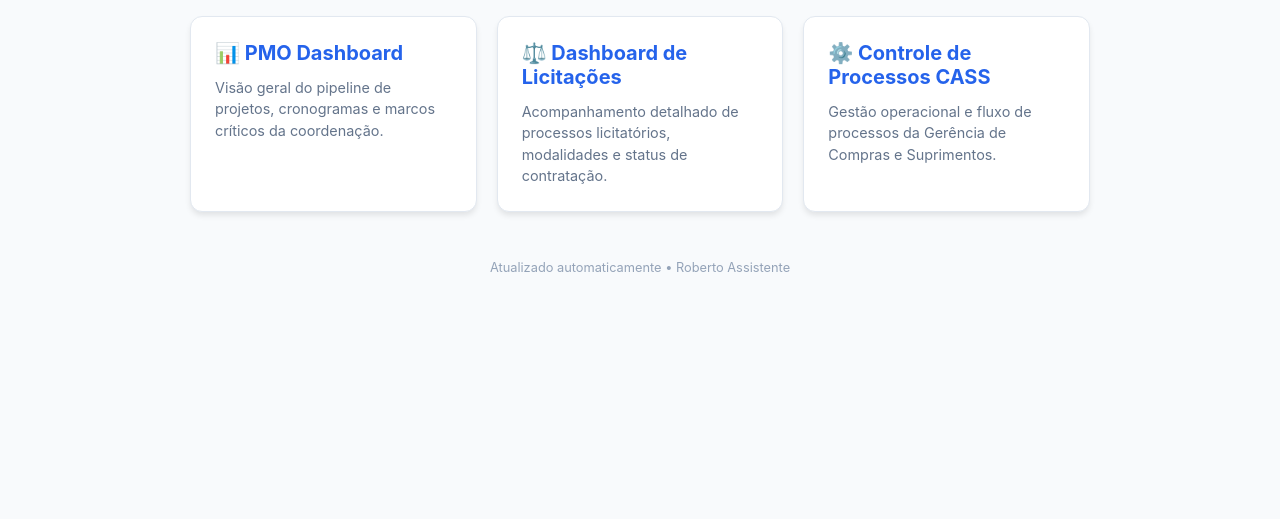
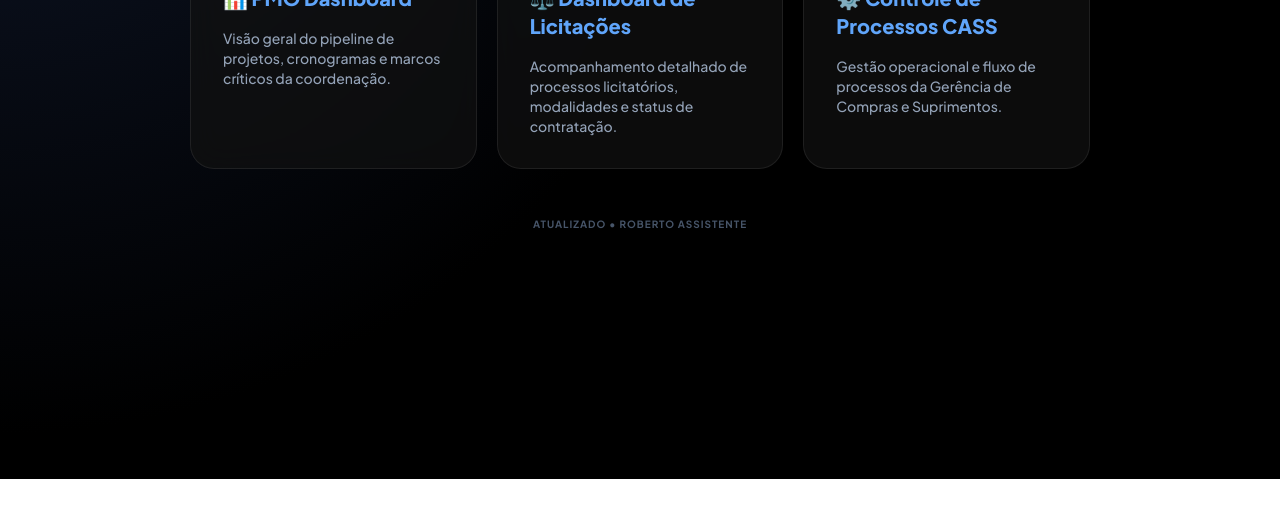
Before and after one commit to Pedroaraujo12/paineis, a plain HTML site: page index.html in a window 1280 px wide. Shown: the part 321-840 px from the top of the page. After the commit the page ends 800 px from the top, so only its background shows below. Drawn offline with nearby package versions, Linux system fonts and the light colour scheme.

Commit message:
Update style to glassmorphism

```diff
--- a/index.html
+++ b/index.html
@@ -3,55 +3,21 @@
 <head>
     <meta charset="UTF-8">
     <meta name="viewport" content="width=device-width, initial-scale=1.0">
-    <title>Painéis de Controle - AgSUS</title>
+    <title>AgSUS | Painéis de Gestão</title>
+    <script src="https://cdn.tailwindcss.com"></script>
+    <link href="https://fonts.googleapis.com/css2?family=Plus+Jakarta+Sans:wght@300;400;500;600;700;800&display=swap" rel="stylesheet">
     <style>
-        :root {
-            --primary: #2563eb;
-            --bg: #f8fafc;
-            --text: #1e293b;
-            --card-bg: #ffffff;
+        :root { --bg-deep: #000000; --glass: rgba(18, 18, 18, 0.7); --accent: #3b82f6; --glow: rgba(59, 130, 246, 0.3); }
+        body {
+            font-family: 'Plus Jakarta Sans', sans-serif;
+            background: radial-gradient(circle at 0% 0%, #0f172a 0%, #000000 50%),
+                        radial-gradient(circle at 100% 100%, #1e1b4b 0%, #000000 50%);
+            color: #f8fafc; margin: 0; min-height: 100vh; display: flex; flex-direction: column; align-items: center; justify-content: center; padding: 20px;
         }
-        body {
-            font-family: -apple-system, BlinkMacSystemFont, "Segoe UI", Roboto, Helvetica, Arial, sans-serif;
-            background-color: var(--bg);
-            color: var(--text);
-            display: flex;
-            flex-direction: column;
-            align-items: center;
-            justify-content: center;
-            min-height: 100vh;
-            margin: 0;
-            padding: 20px;
-        }
-        h1 { margin-bottom: 2rem; font-weight: 700; color: #0f172a; }
-        .grid {
-            display: grid;
-            grid-template-columns: repeat(auto-fit, minmax(280px, 1fr));
-            gap: 20px;
-            width: 100%;
-            max-width: 900px;
-        }
-        .card {
-            background: var(--card-bg);
-            padding: 24px;
-            border-radius: 12px;
-            box-shadow: 0 4px 6px -1px rgb(0 0 0 / 0.1);
-            text-decoration: none;
-            color: inherit;
-            transition: transform 0.2s, box-shadow 0.2s;
-            border: 1px solid #e2e8f0;
-            display: flex;
-            flex-direction: column;
-            gap: 12px;
-        }
-        .card:hover {
-            transform: translateY(-4px);
-            box-shadow: 0 10px 15px -3px rgb(0 0 0 / 0.1);
-            border-color: var(--primary);
-        }
-        .card h2 { margin: 0; font-size: 1.25rem; color: var(--primary); }
-        .card p { margin: 0; font-size: 0.9rem; color: #64748b; line-height: 1.5; }
-        .footer { margin-top: 3rem; font-size: 0.8rem; color: #94a3b8; }
+        .glass-card { background: var(--glass); backdrop-filter: blur(15px); border: 1px solid rgba(255,255,255,0.08); border-radius: 1.5rem; transition: transform 0.3s; }
+        .glass-card:hover { transform: translateY(-5px); border-color: var(--accent); }
+        .grid { display: grid; grid-template-columns: repeat(auto-fit, minmax(280px, 1fr)); gap: 20px; width: 100%; max-width: 900px; }
+        h1 { margin-bottom: 3rem; font-weight: 800; text-transform: uppercase; letter-spacing: 0.1em; color: white; }
     </style>
 </head>
 <body>
@@ -59,24 +25,24 @@
     <h1>Painéis de Gestão e Compras</h1>
 
     <div class="grid">
-        <a href="https://paines-licitacoes.pages.dev/pmo-dashboard.html" class="card" target="_blank">
-            <h2>📊 PMO Dashboard</h2>
-            <p>Visão geral do pipeline de projetos, cronogramas e marcos críticos da coordenação.</p>
+        <a href="https://paines-licitacoes.pages.dev/pmo-dashboard.html" class="glass-card p-8">
+            <h2 class="text-xl font-black text-blue-400 mb-4">📊 PMO Dashboard</h2>
+            <p class="text-sm text-slate-400 font-medium">Visão geral do pipeline de projetos, cronogramas e marcos críticos da coordenação.</p>
         </a>
 
-        <a href="https://paines-licitacoes.pages.dev/index.html" class="card" target="_blank">
-            <h2>⚖️ Dashboard de Licitações</h2>
-            <p>Acompanhamento detalhado de processos licitatórios, modalidades e status de contratação.</p>
+        <a href="https://paines-licitacoes.pages.dev/index.html" class="glass-card p-8">
+            <h2 class="text-xl font-black text-blue-400 mb-4">⚖️ Dashboard de Licitações</h2>
+            <p class="text-sm text-slate-400 font-medium">Acompanhamento detalhado de processos licitatórios, modalidades e status de contratação.</p>
         </a>
 
-        <a href="https://controle-de-processos-cass.pages.dev/" class="card" target="_blank">
-            <h2>⚙️ Controle de Processos CASS</h2>
-            <p>Gestão operacional e fluxo de processos da Gerência de Compras e Suprimentos.</p>
+        <a href="https://controle-de-processos-cass.pages.dev/" class="glass-card p-8">
+            <h2 class="text-xl font-black text-blue-400 mb-4">⚙️ Controle de Processos CASS</h2>
+            <p class="text-sm text-slate-400 font-medium">Gestão operacional e fluxo de processos da Gerência de Compras e Suprimentos.</p>
         </a>
     </div>
 
-    <div class="footer">
-        Atualizado automaticamente • Roberto Assistente
+    <div class="mt-12 text-[10px] text-slate-600 font-bold uppercase tracking-widest">
+        Atualizado • Roberto Assistente
     </div>
 
 </body>
```
